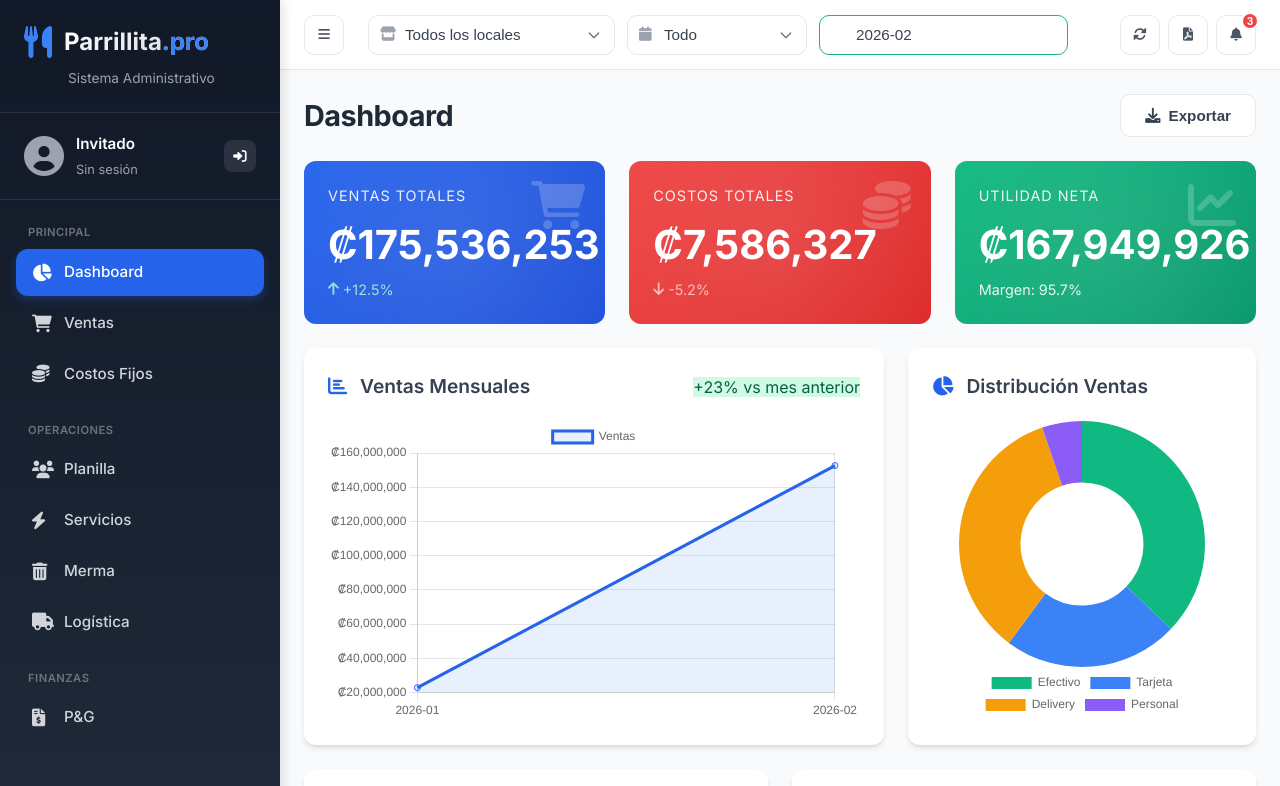
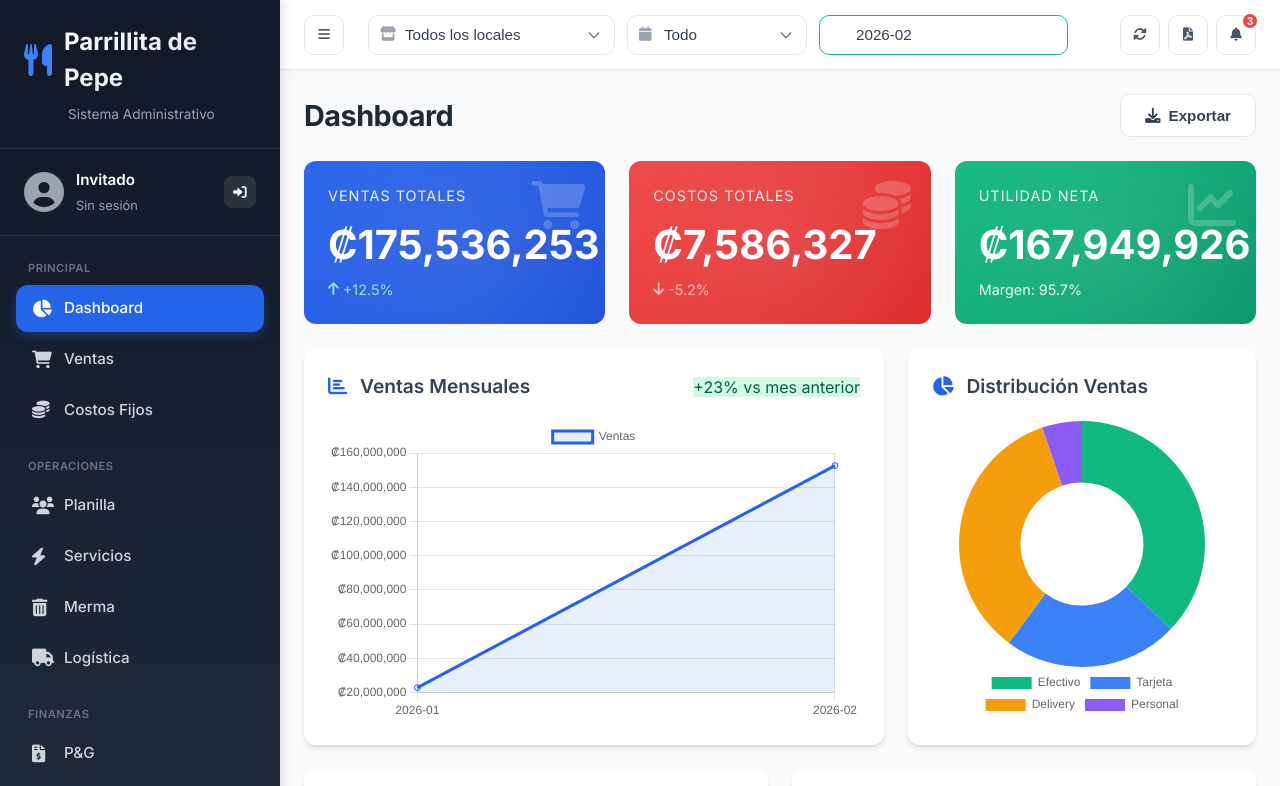
Before and after one commit to Nacho-11/P-G, a plain HTML site: page index.html in a window 1280 px wide. Shown: the top 786 px of the page. Drawn offline with nearby package versions, Linux system fonts and the light colour scheme.

Commit message:
Cambio de nombre

```diff
--- a/index.html
+++ b/index.html
@@ -28,7 +28,7 @@
             <div class="sidebar-header">
                 <div class="logo">
                     <i class="fas fa-utensils"></i>
-                    <span class="logo-text">Parrillita<span class="logo-highlight">.pro</span></span>
+                    <span class="logo-text">Parrillita de Pepe<span class="logo-highlight"></span></span>
                 </div>
                 <p class="sidebar-subtitle">Sistema Administrativo</p>
             </div>
```
